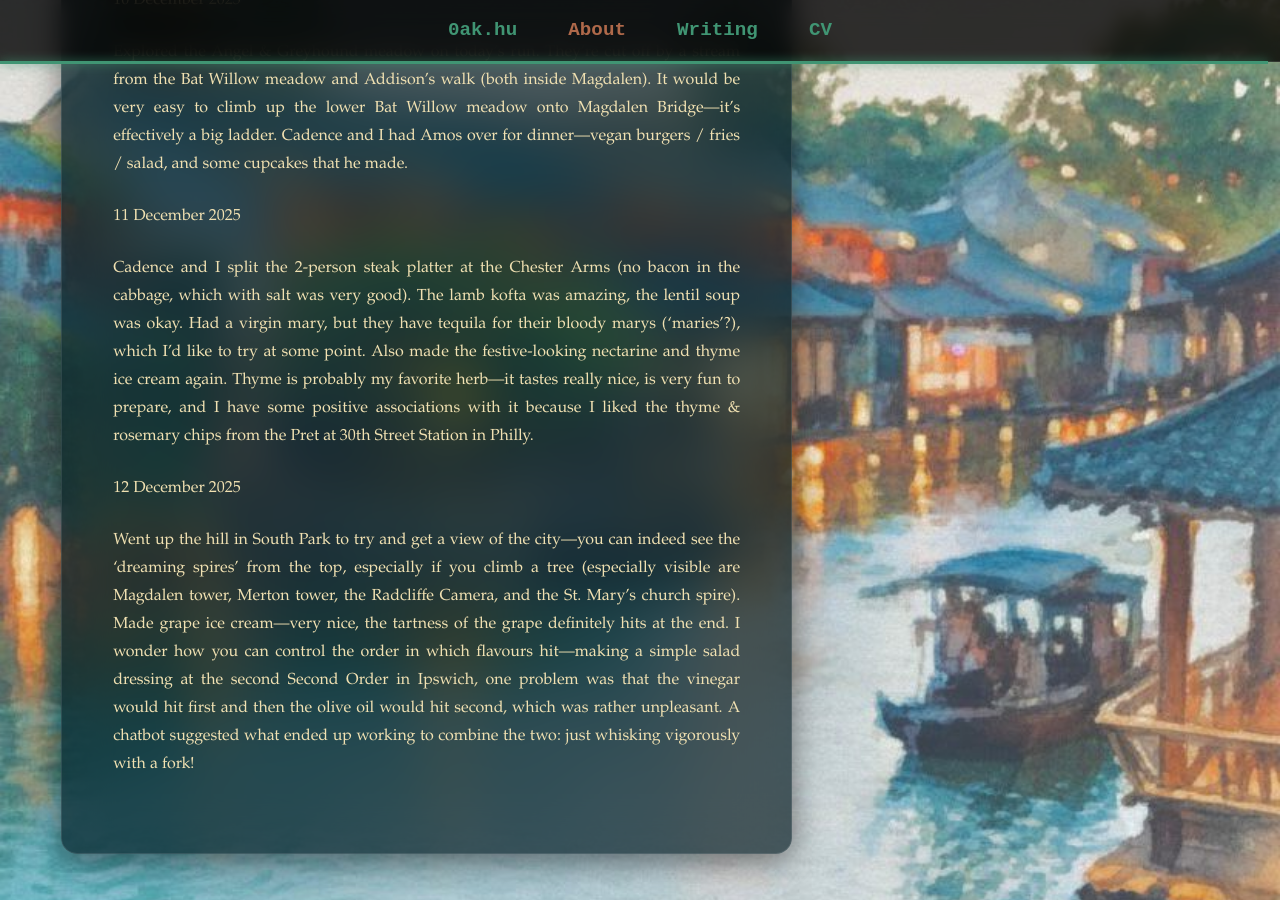
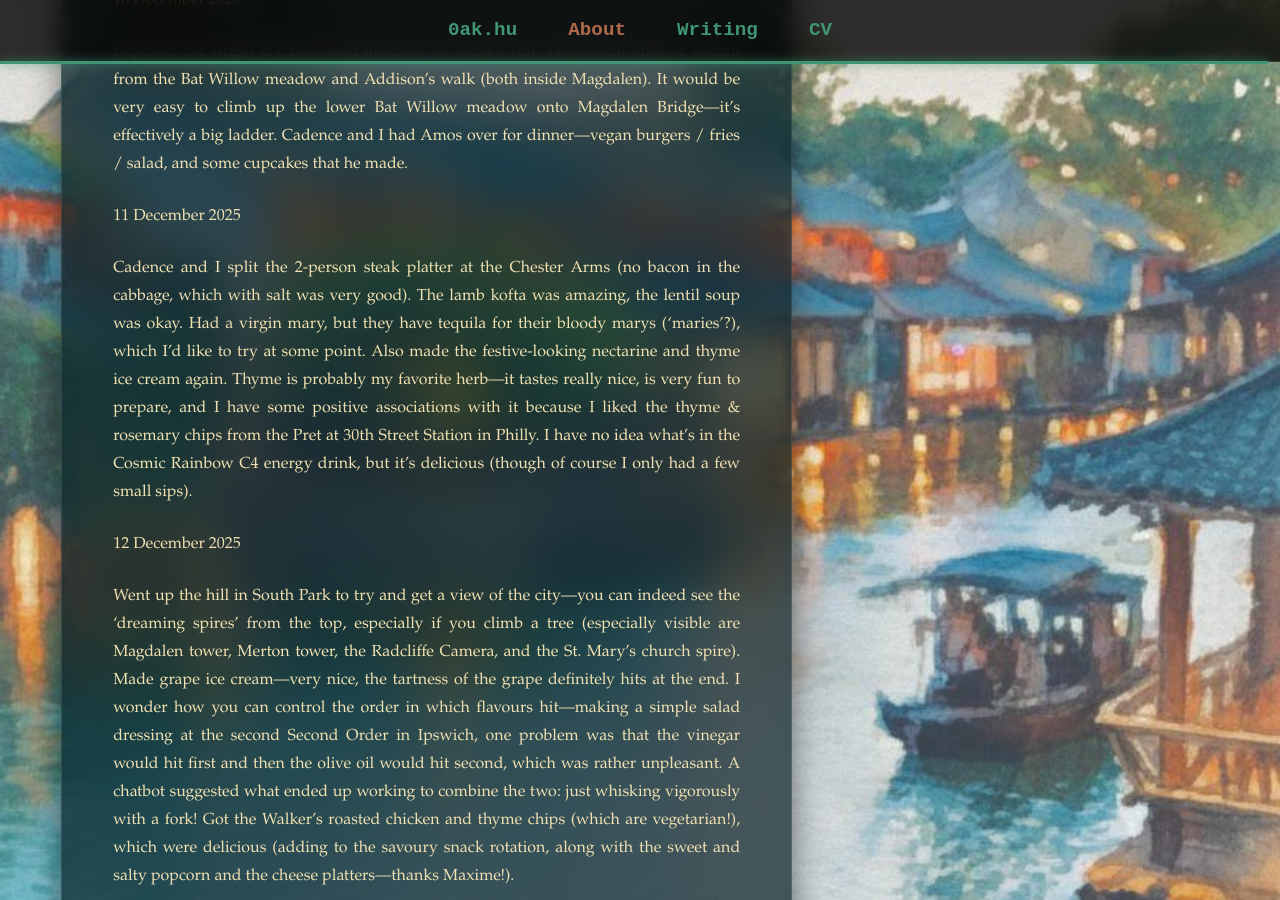
Before and after one commit to oak-hu/oak-hu.github.io, a Jekyll site: the page built from about.md, in a window 1280 px wide and 900 px high, scrolled down 12712 px. Built offline with Jekyll 4.4.1, drawn with Linux system fonts in a browser that asks for light colours; some web fonts are replaced.

Commit message:
Update about.md

```diff
--- a/about.md
+++ b/about.md
@@ -274,8 +274,8 @@ Explored the Angel & Greyhound meadow on today's run. They're cut off by a strea
 
 11 December 2025
 
-Cadence and I split the 2-person steak platter at the Chester Arms (no bacon in the cabbage, which with salt was very good). The lamb kofta was amazing, the lentil soup was okay. Had a virgin mary, but they have tequila for their bloody marys (‘maries’?), which I'd like to try at some point. Also made the festive-looking nectarine and thyme ice cream again. Thyme is probably my favorite herb—it tastes really nice, is very fun to prepare, and I have some positive associations with it because I liked the thyme & rosemary chips from the Pret at 30th Street Station in Philly.
+Cadence and I split the 2-person steak platter at the Chester Arms (no bacon in the cabbage, which with salt was very good). The lamb kofta was amazing, the lentil soup was okay. Had a virgin mary, but they have tequila for their bloody marys (‘maries’?), which I'd like to try at some point. Also made the festive-looking nectarine and thyme ice cream again. Thyme is probably my favorite herb—it tastes really nice, is very fun to prepare, and I have some positive associations with it because I liked the thyme & rosemary chips from the Pret at 30th Street Station in Philly. I have no idea what's in the Cosmic Rainbow C4 energy drink, but it's delicious (though of course I only had a few small sips).
 
 12 December 2025
 
-Went up the hill in South Park to try and get a view of the city—you can indeed see the ‘dreaming spires’ from the top, especially if you climb a tree (especially visible are Magdalen tower, Merton tower, the Radcliffe Camera, and the St. Mary's church spire). Made grape ice cream—very nice, the tartness of the grape definitely hits at the end. I wonder how you can control the order in which flavours hit—making a simple salad dressing at the second Second Order in Ipswich, one problem was that the vinegar would hit first and then the olive oil would hit second, which was rather unpleasant. A chatbot suggested what ended up working to combine the two: just whisking vigorously with a fork!
+Went up the hill in South Park to try and get a view of the city—you can indeed see the ‘dreaming spires’ from the top, especially if you climb a tree (especially visible are Magdalen tower, Merton tower, the Radcliffe Camera, and the St. Mary's church spire). Made grape ice cream—very nice, the tartness of the grape definitely hits at the end. I wonder how you can control the order in which flavours hit—making a simple salad dressing at the second Second Order in Ipswich, one problem was that the vinegar would hit first and then the olive oil would hit second, which was rather unpleasant. A chatbot suggested what ended up working to combine the two: just whisking vigorously with a fork! Got the Walker's roasted chicken and thyme chips (which are vegetarian!), which were delicious (adding to the savoury snack rotation, along with the sweet and salty popcorn and the cheese platters—thanks Maxime!).
```
